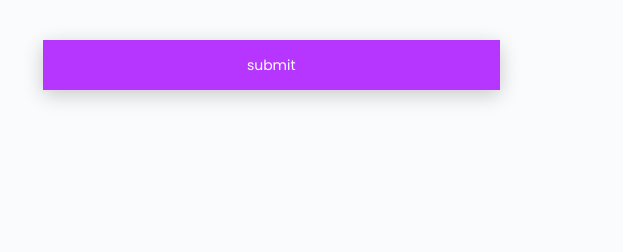
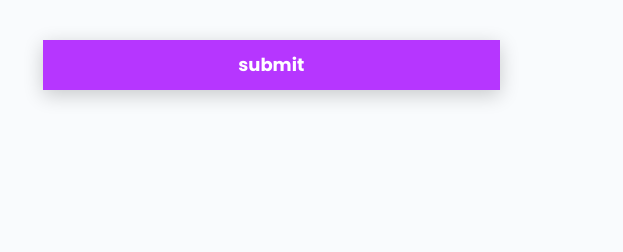
Before and after one commit to SharokhKeshawarz/SharokhKeshawarz.github.io, a plain HTML site: page index.html in a window 1280 px wide. Shown: the part 5302-5554 px from the top of the page, 125-748 px from the left. Drawn offline with nearby package versions, Linux system fonts and the light colour scheme.

Commit message:
Finished

```diff
--- a/index.html
+++ b/index.html
@@ -589,7 +589,7 @@
                   <div class="row">
                     <div class="col-sm-12">
                       <div class="single-contact-btn">
-                        <button class="contact-btn" type="submit">submit</button>
+                        <button class="contact-btn" style="font-weight: bold; font-size: large;" type="submit">submit</button>
                       </div><!--/.single-single-contact-btn-->
                     </div><!--/.col-->
                   </div><!--/.row-->
```
